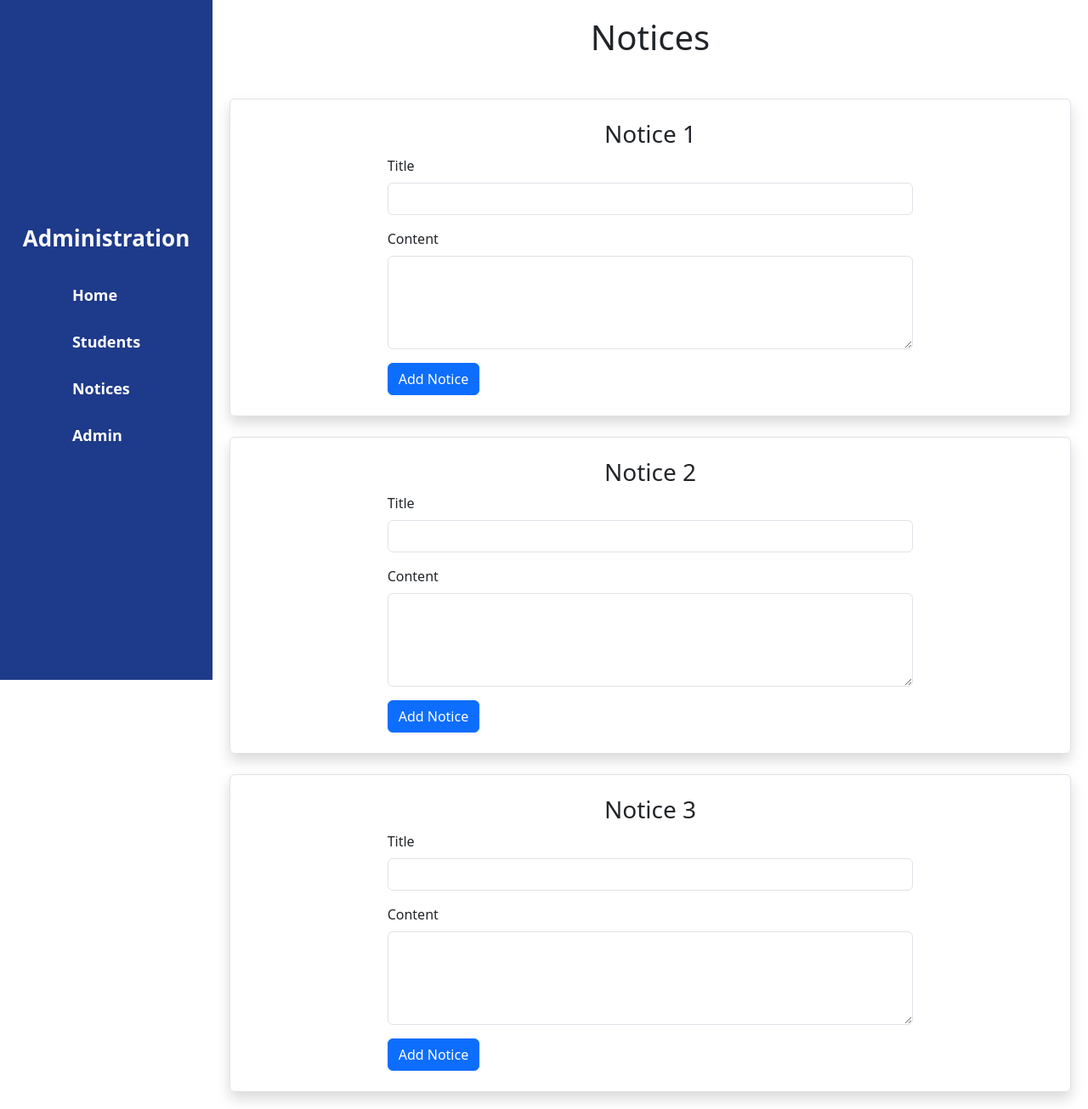
After one commit to Alfa-gamerz780/Project, a Django app: template College/templates/admin_notices.html in a window 1280 px wide. The commit adds this page. Shown: the whole page at 85% size. Run offline with Django 5.2, Linux system fonts and the light colour scheme; the template is opened without the code that fills it, so the values that code supplies are empty.

Commit message:
dashbopard4

```diff
--- a/College/College/urls.py
+++ b/College/College/urls.py
@@ -33,4 +33,6 @@ urlpatterns = [
     path('admin_logincode/', views.admin_logincode),
     path('admin_dashboard/', views.admin_dashboard),
     path('student_info/', views.student_info),
+    path('admin_home/', views.admin_home),
+    path('admin_notices/', views.admin_notices),
 ]
--- a/College/myapp/admin.py
+++ b/College/myapp/admin.py
@@ -1,7 +1,8 @@
 from django.contrib import admin
-from myapp.models import Contact, signtbl, admintbl
+from myapp.models import Contact, signtbl, admintbl, Notice
 
 # Register your models here.
 admin.site.register(Contact)
 admin.site.register(signtbl)
 admin.site.register(admintbl)
+admin.site.register(Notice)
--- /dev/null
+++ b/College/templates/admin_notices.html
@@ -0,0 +1,72 @@
+{% extends "dashboard.html" %}
+
+{% block body %}
+
+<h1 class="text-center mb-5 ">Notices</h1>
+
+<div class="container mt-4 border p-4 rounded shadow">
+        <h3 class="text-center">Notice 1</h3>
+        <div class="row">
+                <div class="col-md-8 offset-md-2">
+                        <form method="post" action="">
+                                {% csrf_token %}
+                                <div class="mb-3">
+                                        <label for="noticeTitle" class="form-label">Title</label>
+                                        <input type="text" class="form-control" id="noticeTitle" name="title" required>
+                                </div>
+                                <div class="mb-3">
+                                        <label for="noticeContent" class="form-label">Content</label>
+                                        <textarea class="form-control" id="noticeContent" name="content" rows="4"
+                                                required></textarea>
+                                </div>
+                                <button type="submit" class="btn btn-primary">Add Notice</button>
+                        </form>
+                </div>
+        </div>
+</div>
+
+<div class="container mt-4 border p-4 rounded shadow">
+        <h3 class="text-center">Notice 2</h3>
+        <div class="row">
+                <div class="col-md-8 offset-md-2">
+                        <form method="post" action="">
+                                {% csrf_token %}
+                                <div class="mb-3">
+                                        <label for="title" class="form-label">Title</label>
+                                        <input type="text" class="form-control" id="noticeTitle" name="title" required>
+                                </div>
+                                <div class="mb-3">
+                                        <label for="content" class="form-label">Content</label>
+                                        <textarea class="form-control" id="noticeContent" name="content" rows="4"
+                                                required></textarea>
+                                </div>
+                                <button type="submit" class="btn btn-primary">Add Notice</button>
+                        </form>
+                </div>
+        </div>
+</div>
+
+<div class="container mt-4 border p-4 rounded shadow">
+        <h3 class="text-center">Notice 3</h3>
+        <div class="row">
+                <div class="col-md-8 offset-md-2">
+                        <form method="post" action="">
+                                {% csrf_token %}
+                                <div class="mb-3">
+                                        <label for="noticeTitle" class="form-label">Title</label>
+                                        <input type="text" class="form-control" id="noticeTitle" name="title" required>
+                                </div>
+                                <div class="mb-3">
+                                        <label for="noticeContent" class="form-label">Content</label>
+                                        <textarea class="form-control" id="noticeContent" name="content" rows="4"
+                                                required></textarea>
+                                </div>
+                                <button type="submit" class="btn btn-primary">Add Notice</button>
+                        </form>
+                </div>
+        </div>
+</div>
+
+
+
+{% endblock %}
--- a/College/templates/dashboard.html
+++ b/College/templates/dashboard.html
@@ -51,11 +51,16 @@
             padding: 12px 20px;
             transition: background-color 0.3s;
             margin: 2px 0;
+            color: white;
         }
 
-        .nav-link:hover {
-            text-decoration: underline;
-            font-size: 19px;
+        .nav-link:hover{
+            color: black;
+        }
+
+        .nav-item:hover{
+            background-color: white;
+            color: black;
         }
 
         @media (min-width: 492px) {
@@ -137,16 +142,16 @@
                 <div class="collapse navbar-collapse show-nav" id="navbarNav">
                     <ul class="navbar-nav flex-column w-100">
                         <li class="nav-item">
-                            <a class="nav-link active text-light" aria-current="page" href="#">Home</a>
+                            <a class="nav-link " aria-current="page" href="../admin_home/">Home</a>
                         </li>
                         <li class="nav-item">
-                            <a class="nav-link text-light" href="#">Students</a>
+                            <a class="nav-link " href="../student_info/">Students</a>
                         </li>
                         <li class="nav-item">
-                            <a class="nav-link text-light" href="#">Notices</a>
+                            <a class="nav-link " href="../admin_notices">Notices</a>
                         </li>
                         <li class="nav-item">
-                            <a class="nav-link text-light" href="#">Admin</a>
+                            <a class="nav-link " href="#">Admin</a>
                         </li>
                     </ul>
                 </div>
--- a/College/templates/student_info.html
+++ b/College/templates/student_info.html
@@ -15,7 +15,7 @@
                         <th scope="col">Password</th>
                 </tr>
         </thead>
-        <tbody class="table-dark">
+        <tbody >
                 {% for student in students %}
                 <tr>
                         <td>{{ student.roll }}</td>
```
Also changed, not shown: College/myapp/models.py (+8 -0 lines), College/myapp/views.py (+21 -0 lines), College/templates/admin_home.html (added, +10 -0 lines), College/templates/index.html (+5 -10 lines), College/db.sqlite3, College/myapp/migrations/0006_notice.py (added), College/myapp/migrations/0007_alter_notice_title.py (added).
